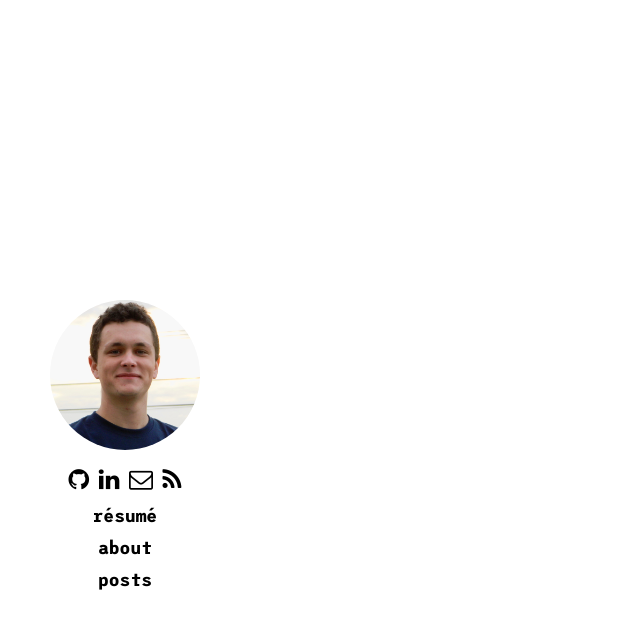
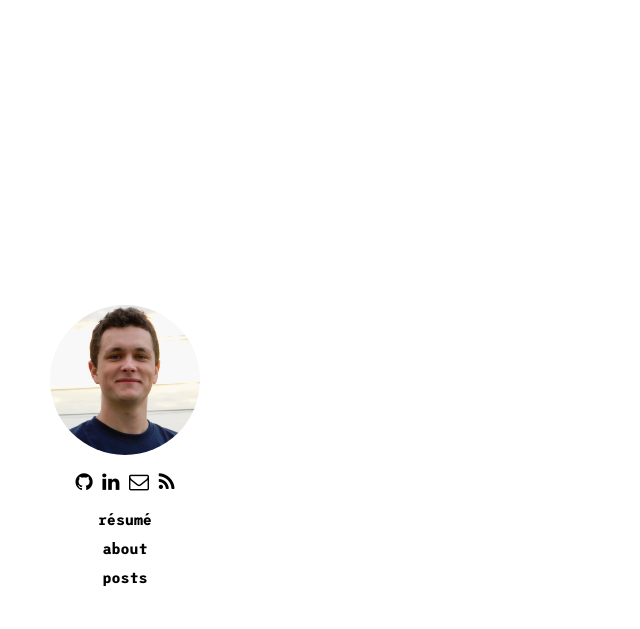
Before and after one commit to escofresco/escofresco.github.io, a Jekyll site: the page built from index.html, in a window 1280 px wide. Shown: the top 629 px of the page, without its empty margins (0-640 px from the left). Built offline with Jekyll 4.4.1, drawn with Linux system fonts in a browser that asks for light colours; nearby versions of some CDN libraries.

Commit message:
make sidebar text and icons smallers

```diff
--- a/css/base.css
+++ b/css/base.css
@@ -216,7 +216,7 @@ ul {
 }
 
 .sidebar .meta a {
-    font-size: 24px !important;
+    font-size: 20px !important;
 }
 
 .sidebar .meta .icon {
@@ -241,7 +241,7 @@ ul {
 }
 
 .sidebar .sections a {
-  font-size: 18px !important;
+  font-size: 15px !important;
   margin-top: 10px;
   /* font-weight: bold; */
   text-align: center;
```
